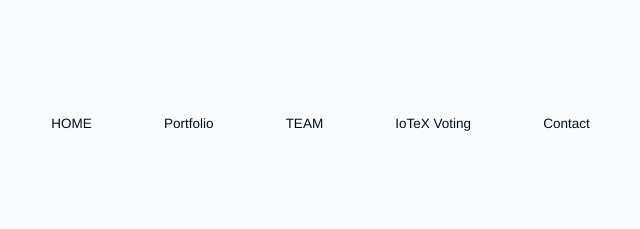
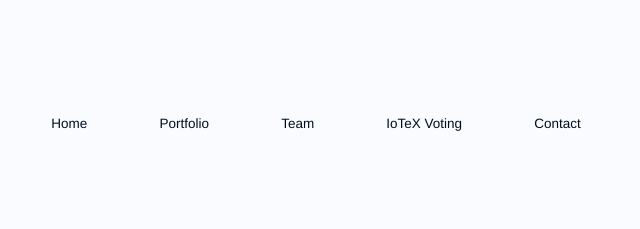
Before and after one commit to Lsw931102/conflux, a plain HTML site: page index.html in a window 1280 px wide. Shown: the top 229 px of the page, 582-1222 px from the left. Drawn offline with nearby package versions, Linux system fonts and the light colour scheme.

Commit message:
跳转链接修改

```diff
--- a/index.html
+++ b/index.html
@@ -236,13 +236,13 @@
 											<!-- <p><img src="img/home_bg.png" /></p> -->
 											<ul class="tab_ul">
 												<li>
-													<a class="top_href">HOME</a>
+													<a class="top_href">Home</a>
 												</li>
 												<li>
 													<a class="top_href two">Portfolio</a>
 												</li>
 												<li>
-													<a class="top_href three">TEAM</a>
+													<a class="top_href three">Team</a>
 												</li>
 												<li>
 													<a class="top_href four">IoTeX Voting</a>
@@ -962,8 +962,8 @@
 				location.href = 'https://t.me/iosg_iotex'
 			})
 			$(".jbnd_3").click(function() {
-				$('.voteDiv').css({display:'block'})
-				// location.href = 'https://t.me/iosg_iotex'
+				// $('.voteDiv').css({display:'block'})
+				location.href = 'https://member.iotex.io/delegate/5c7395512d01e727d88b9df4'
 			})
 			$(".voteDivBc").click(function() {
 				$('.voteDiv').css({display:'none'})
```
